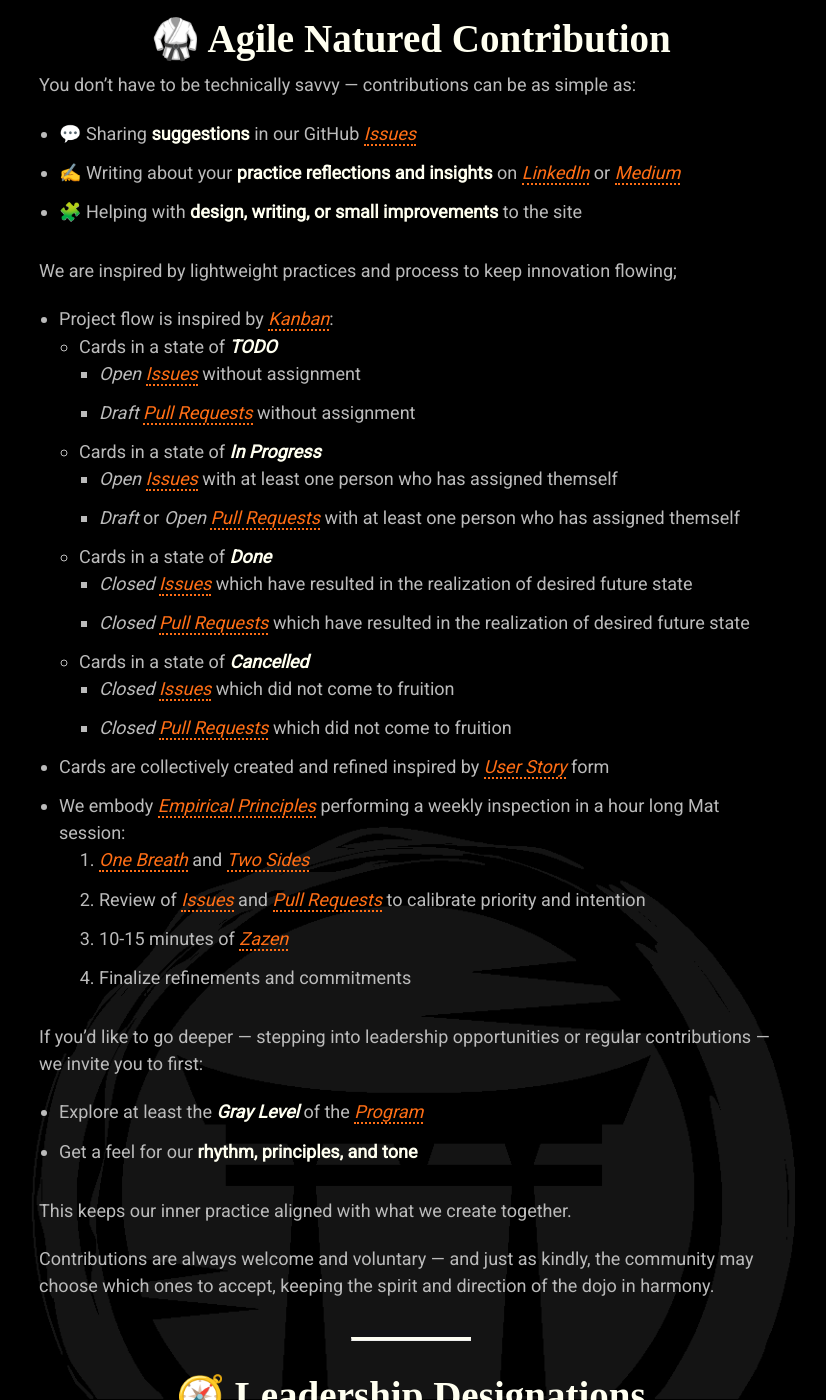
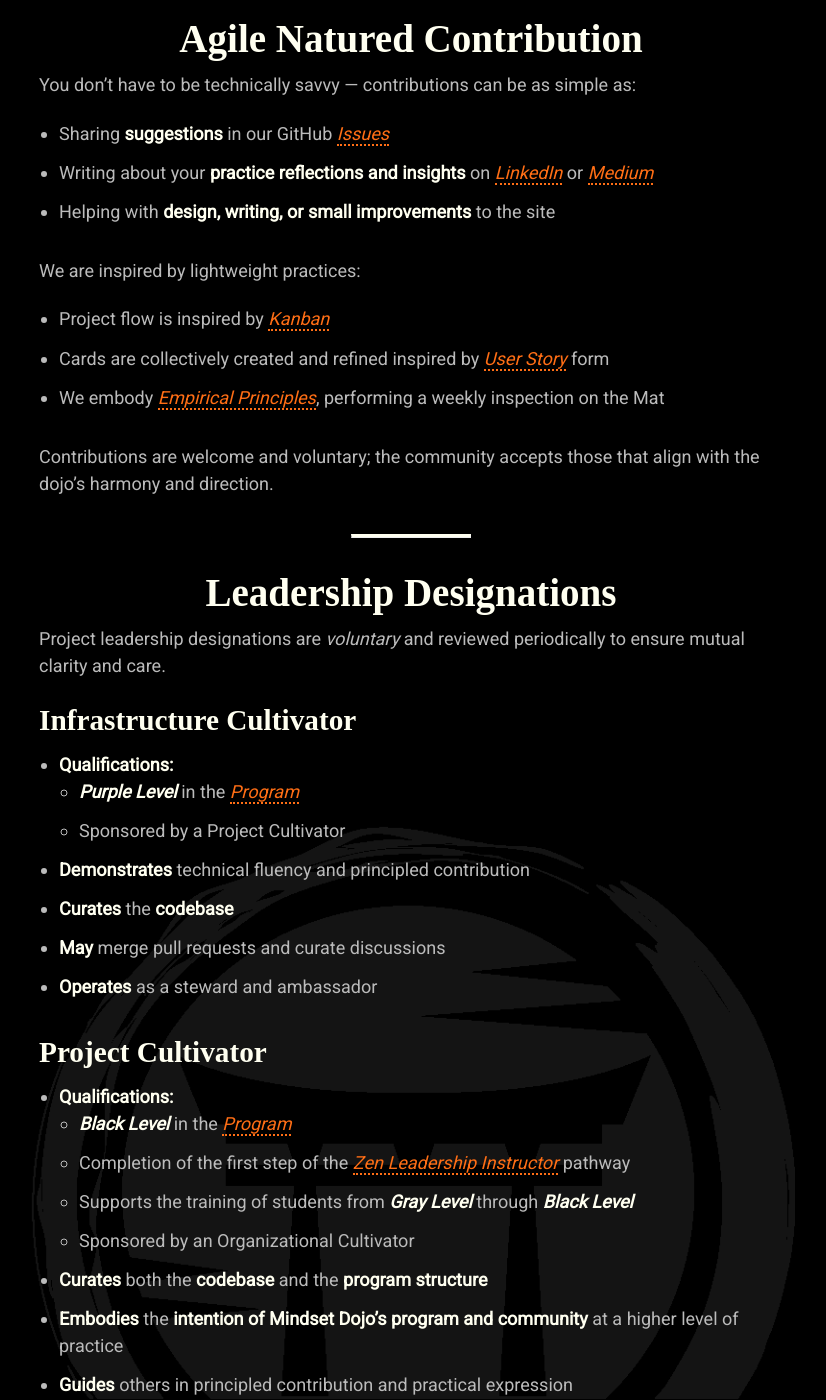
Before and after one commit to mindset-dojo/mindset-dojo.github.io, a Jekyll site: the page built from project.md, in a window 1280 px wide and 1400 px high, scrolled down 1628 px. Shown: the whole window, without its empty margins (229-1055 px from the left). Built offline with Jekyll 4.4.1, drawn with Linux system fonts in a browser that asks for light colours; some web fonts are replaced; some of the changed text lies outside the part shown.

Commit message:
feat: Streamline messaging

```diff
--- a/project.md
+++ b/project.md
@@ -16,24 +16,24 @@ We’ve released the Mindset Dojo site under an **Open Source [License]({{'/LICE
 
 ---
 
-## 💡 Principles of Practice
+## Principles of Practice
 
 In this dojo, contributing is not only about building a site — it is about *shared practice*.
 Here are the principles we keep close:
 
-* 🎯 **Keep it simple and clear** — Focus each change on one thing at a time. Small, clear steps are easier to learn from.
-* 🧭 **Share your intention** — Let others know *why* you’re doing something. A short note like “I’m updating the menu so it’s easier to navigate” helps everyone understand the value.
-* 🤝 **Review with kindness** — Assume good intent. Be specific, curious, and respectful in feedback. Reviews are for learning together.
-* 🛡️ **Work openly** — Be transparent, welcome others in, and keep changes easy to follow. We use [Conventional Commits](https://www.conventionalcommits.org/) to keep history clear.
+* **Keep it simple and clear** — Focus each change on one thing at a time. Small, clear steps are easier to learn from.
+* **Share your intention** — Let others know *why* you’re doing something. A short note like “I’m updating the menu so it’s easier to navigate” helps everyone understand the value.
+* **Review with kindness** — Assume good intent. Be specific, curious, and respectful in feedback. Reviews are for learning together.
+* **Work openly** — Be transparent, welcome others in, and keep changes easy to follow. We use [Conventional Commits](https://www.conventionalcommits.org/) to keep history clear.
 
-### ✅ How We Review
+### How We Review
 
 * Respond with clarity and curiosity
 * Offer suggestions, not judgments
 * Stay open to learning from each other
 * Treat reviews as shared practice
 
-### 🤝 Joining the Community
+### Joining the Community
 
 If you’re new, don’t worry — you don’t have to figure it out alone. Reach out to a member when making your first contribution. There’s no formal mentorship program, but informal support and pairing are common here. We learn and grow together.
 
@@ -43,52 +43,29 @@ If you’re new, don’t worry — you don’t have to figure it out alone. Reac
 
 ---
 
-## 🥋 Agile Natured Contribution
+## Agile Natured Contribution
 
 You don’t have to be technically savvy — contributions can be as simple as:
 
-* 💬 Sharing **suggestions** in our GitHub [Issues]({{site.repo_url}}/issues)
-* ✍️ Writing about your **practice reflections and insights** on [LinkedIn](https://www.linkedin.com/) or [Medium](https://medium.com/)
-* 🧩 Helping with **design, writing, or small improvements** to the site
+* Sharing **suggestions** in our GitHub [Issues]({{site.repo_url}}/issues)
+* Writing about your **practice reflections and insights** on [LinkedIn](https://www.linkedin.com/) or [Medium](https://medium.com/)
+* Helping with **design, writing, or small improvements** to the site
 
-We are inspired by lightweight practices and process to keep innovation flowing;
+We are inspired by lightweight practices:
 
-* Project flow is inspired by [Kanban](https://en.wikipedia.org/wiki/Kanban_(development)):
-  * Cards in a state of ***TODO***
-    * *Open* [Issues]({{site.repo_url}}/issues) without assignment
-    * *Draft* [Pull Requests]({{site.repo_url}}/pulls) without assignment
-  * Cards in a state of ***In Progress***
-    * *Open* [Issues]({{site.repo_url}}/issues) with at least one person who has assigned themself
-    * *Draft* or *Open* [Pull Requests]({{site.repo_url}}/pulls) with at least one person who has assigned themself
-  * Cards in a state of ***Done***
-    * *Closed* [Issues]({{site.repo_url}}/issues) which have resulted in the realization of desired future state
-    * *Closed* [Pull Requests]({{site.repo_url}}/pulls) which have resulted in the realization of desired future state
-  * Cards in a state of ***Cancelled***
-    * *Closed* [Issues]({{site.repo_url}}/issues) which did not come to fruition
-    * *Closed* [Pull Requests]({{site.repo_url}}/pulls) which did not come to fruition
+* Project flow is inspired by [Kanban](https://en.wikipedia.org/wiki/Kanban_(development))
 * Cards are collectively created and refined inspired by [User Story](https://en.wikipedia.org/wiki/User_story) form
-* We embody [Empirical Principles](https://www.scrum.org/resources/blog/three-pillars-empiricism-scrum) performing a weekly inspection in a hour long Mat session:
-  1. [One Breath](https://vimeo.com/944618879/47e96945a4) and [Two Sides](https://vimeo.com/944663134/d4f1c4f333)
-  2. Review of [Issues]({{site.repo_url}}/issues) and [Pull Requests]({{site.repo_url}}/pulls) to calibrate priority and intention
-  3. 10-15 minutes of [Zazen](https://www.youtube.com/watch?v=Qf1vmcP7otk)
-  4. Finalize refinements and commitments
+* We embody [Empirical Principles](https://www.scrum.org/resources/blog/three-pillars-empiricism-scrum), performing a weekly inspection on the Mat
 
-If you’d like to go deeper — stepping into leadership opportunities or regular contributions — we invite you to first:
-
-* Explore at least the ***Gray Level*** of the [Program]({{'/program' | relative_url}})
-* Get a feel for our **rhythm, principles, and tone**
-
-This keeps our inner practice aligned with what we create together.
-
-Contributions are always welcome and voluntary — and just as kindly, the community may choose which ones to accept, keeping the spirit and direction of the dojo in harmony.
+Contributions are welcome and voluntary; the community accepts those that align with the dojo’s harmony and direction.
 
 ---
 
-## 🧭 Leadership Designations
+## Leadership Designations
 
-Project leadership designations are *voluntary* and reviewed periodically to ensure mutual clarity and care. Cultivating a designation is an opportunity for deeper training and responsibility — **not** a prerequisite for contribution or community engagement.
+Project leadership designations are *voluntary* and reviewed periodically to ensure mutual clarity and care.
 
-### ✅ Infrastructure Cultivator
+### Infrastructure Cultivator
 
 * **Qualifications:**
   * ***Purple Level*** in the [Program]({{'/program' | relative_url}})
@@ -98,7 +75,7 @@ Project leadership designations are *voluntary* and reviewed periodically to ens
 * **May** merge pull requests and curate discussions
 * **Operates** as a steward and ambassador
 
-### ⚡ Project Cultivator
+### Project Cultivator
 
 * **Qualifications:**
   * ***Black Level*** in the [Program]({{'/program' | relative_url}})
@@ -111,7 +88,7 @@ Project leadership designations are *voluntary* and reviewed periodically to ens
 * **Observes and evolves** the connective tissue between project and program
 * **Consults with** with Organizational Ownership when it makes sense
 
-### 🌐 Organizational Cultivator
+### Organizational Cultivator
 
 * **Qualification:**
   * ***Black Level*** in the [Program]({{'/program' | relative_url}})
```
